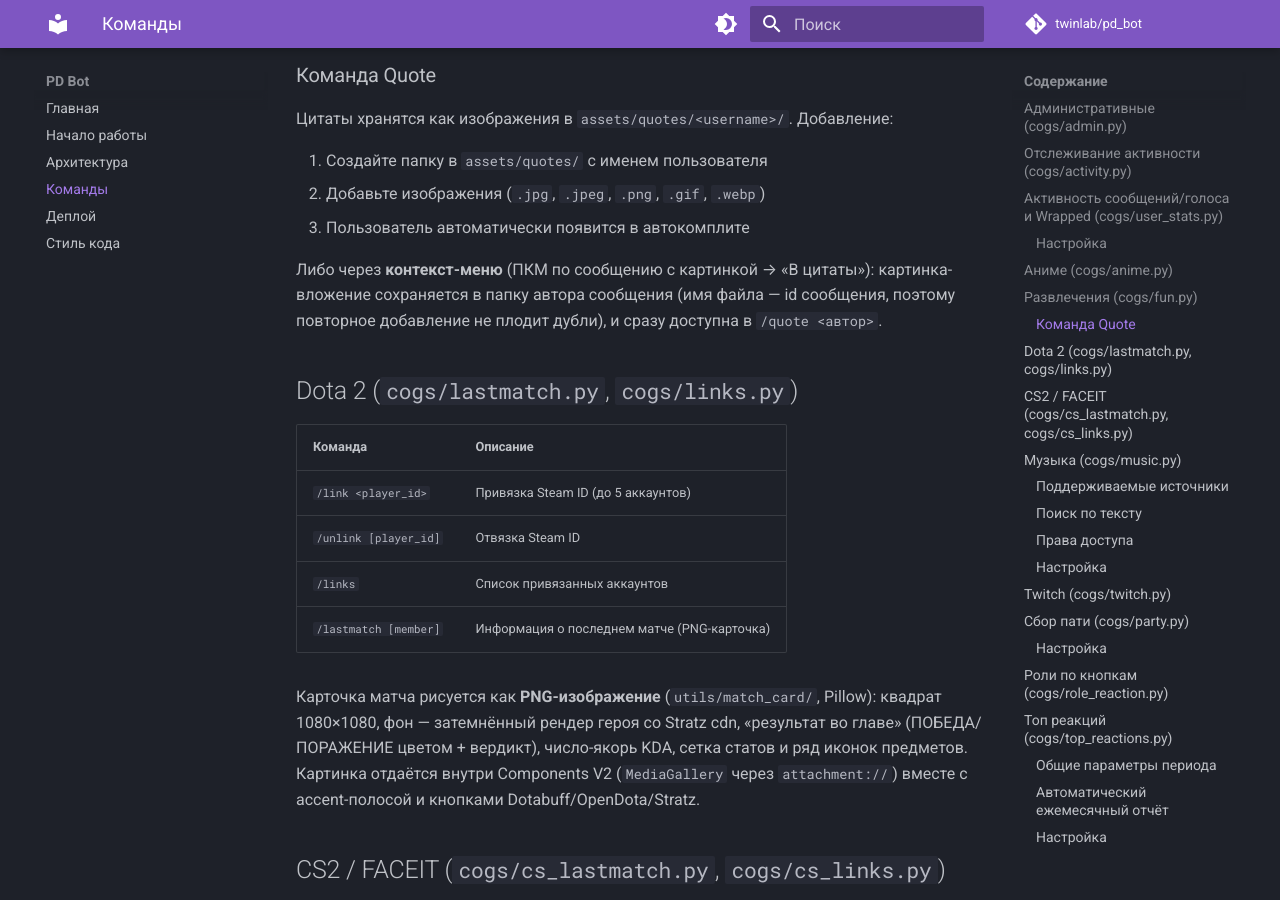
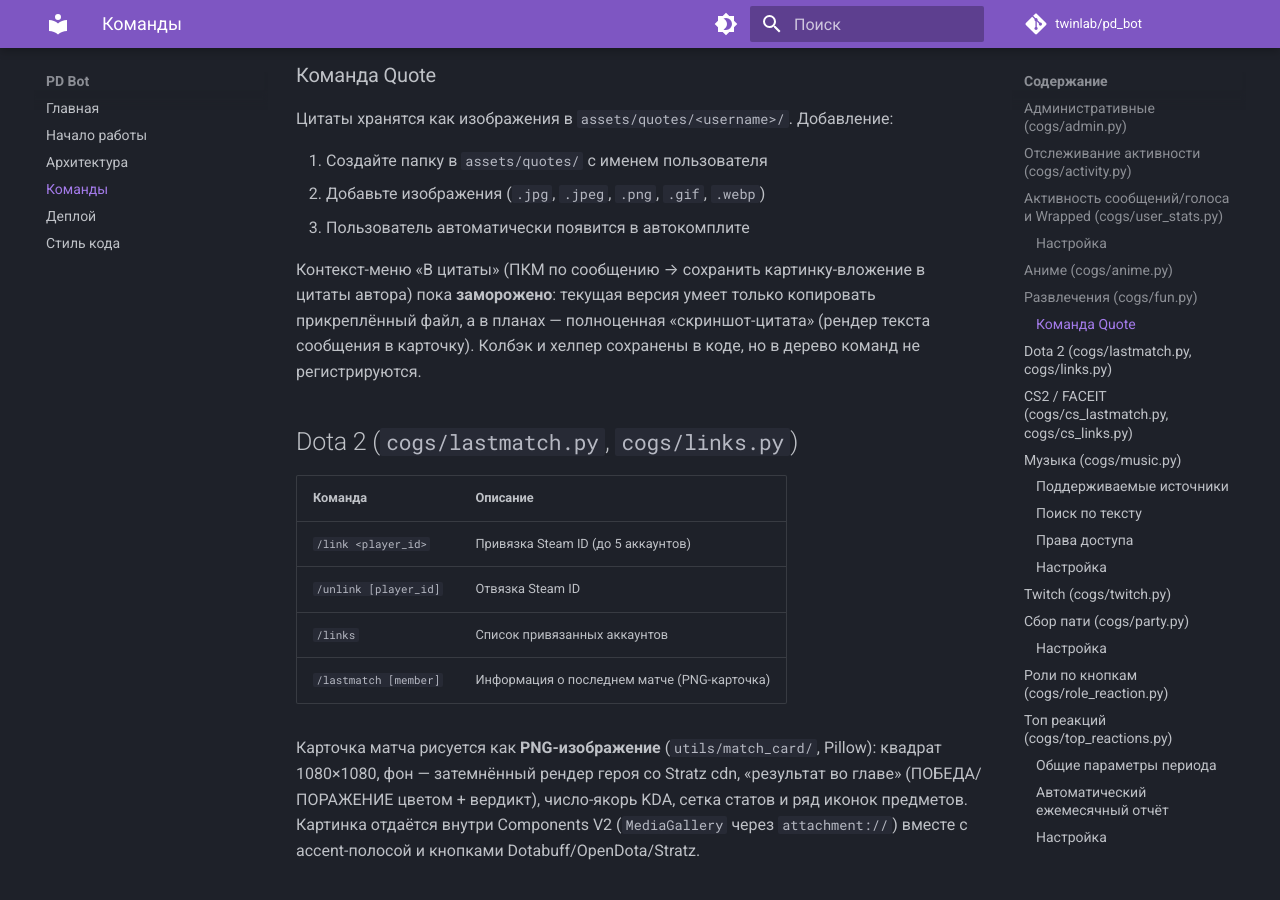
Before and after one commit to Twinlab/pd_bot, an MkDocs documentation site: the page built from docs/commands.md, in a window 1280 px wide and 900 px high, scrolled down 3771 px. Built offline with MkDocs 1.6.1 and Material for MkDocs 9.7.7, drawn with Linux system fonts in a browser that asks for light colours; comment, search, counter and statistics services are not loaded.

Commit message:
chore(fun): заморозить контекст-меню «В цитаты»
Текущая версия умеет лишь копировать картинку-вложение сообщения; хочется
полноценную «скриншот-цитату» (рендер текста сообщения в карточку). Колбэк
add_quote_context_menu и хелпер add_quote_from_message сохранены вместе с
тестами, но ContextMenu больше не регистрируется в bot.tree. Доки обновлены.

```diff
--- a/docs/commands.md
+++ b/docs/commands.md
@@ -137,10 +137,11 @@
 2. Добавьте изображения (`.jpg`, `.jpeg`, `.png`, `.gif`, `.webp`)
 3. Пользователь автоматически появится в автокомплите
 
-Либо через **контекст-меню** (ПКМ по сообщению с картинкой → «В цитаты»):
-картинка-вложение сохраняется в папку автора сообщения (имя файла — id
-сообщения, поэтому повторное добавление не плодит дубли), и сразу доступна в
-`/quote <автор>`.
+Контекст-меню «В цитаты» (ПКМ по сообщению → сохранить картинку-вложение в
+цитаты автора) пока **заморожено**: текущая версия умеет только копировать
+прикреплённый файл, а в планах — полноценная «скриншот-цитата» (рендер текста
+сообщения в карточку). Колбэк и хелпер сохранены в коде, но в дерево команд не
+регистрируются.
 
 ## Dota 2 (`cogs/lastmatch.py`, `cogs/links.py`)
 
```
Also changed, not shown: docs/architecture.md (+4 -3 lines), 1 other file.
